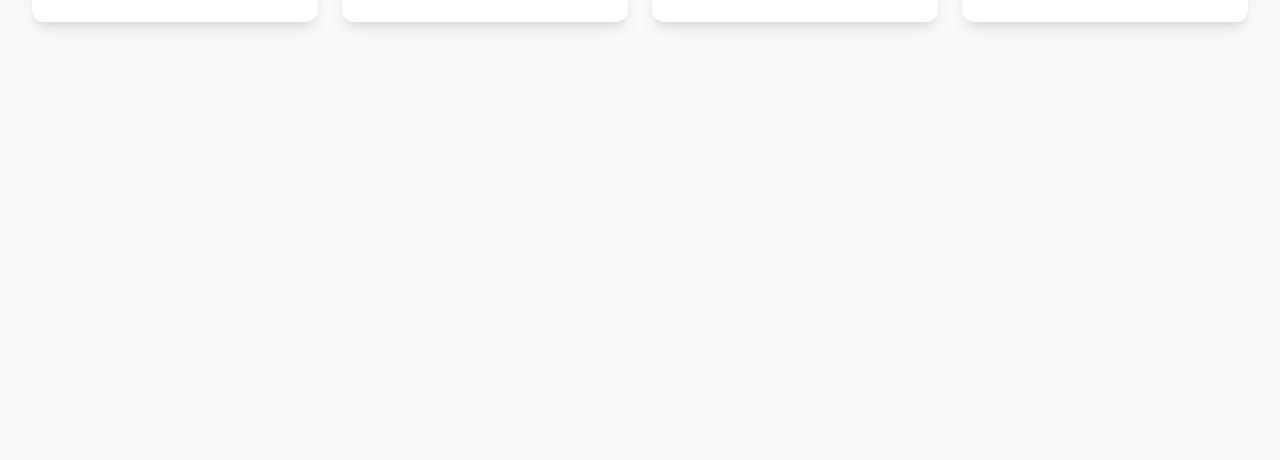
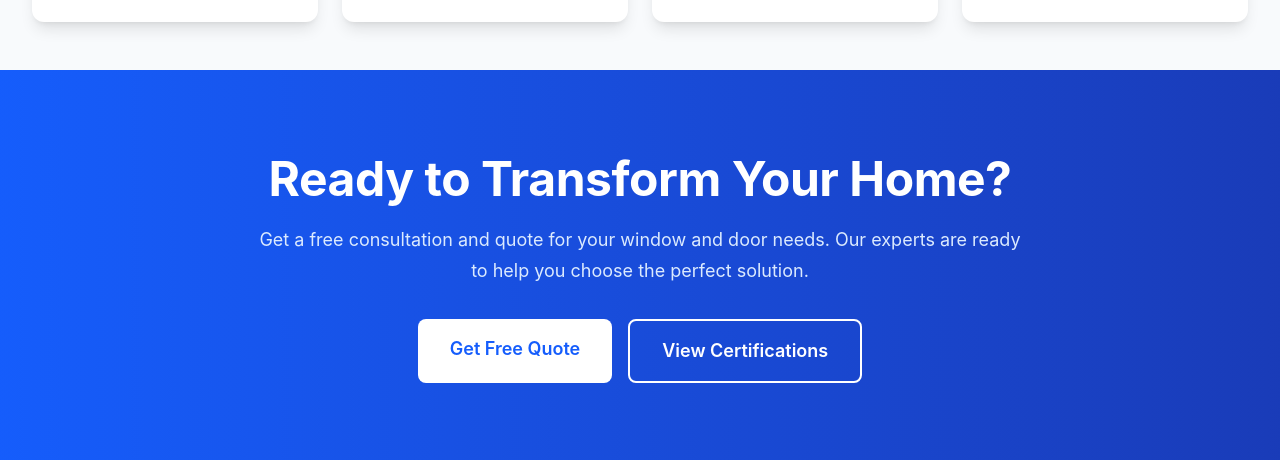
Before and after one commit to sunShineLoveMe/foreign_trade_website, a React (Vite) app: page /products in a window 1280 px wide. Shown: the part 1729-2189 px from the top of the page. Before the commit the page ends 1799 px from the top, so only its background shows below. Built offline with nearby package versions, Linux system fonts and the light colour scheme; the HTML template or start-up script is replaced by a standard one.

Commit message:
添加底部联系组件

```diff
--- a/src/pages/AboutPage.jsx
+++ b/src/pages/AboutPage.jsx
@@ -1,6 +1,7 @@
 import React from 'react';
 import { useTranslation } from 'react-i18next';
 import ImageWithLoading from '../components/ImageWithLoading';
+import { Link } from 'react-router-dom';
 
 const AboutPage = () => {
   const { t } = useTranslation();
@@ -233,6 +234,32 @@ const AboutPage = () => {
           </div>
         </div>
       </section>
+      <section className="section-padding bg-gradient-to-r from-blue-600 to-blue-800">
+        <div className="max-w-7xl mx-auto px-4 sm:px-6 lg:px-8 text-center">
+          <div className="max-w-3xl mx-auto">
+            <h2 className="text-heading-xl font-bold text-white mb-4">
+              Ready to Transform Your Home?
+            </h2>
+            <p className="text-body-lg text-blue-100 mb-8">
+              Get a free consultation and quote for your window and door needs. Our experts are ready to help you choose the perfect solution.
+            </p>
+            <div className="flex flex-col sm:flex-row gap-4 justify-center">
+              <Link
+                to="/contact"
+                className="bg-white text-blue-600 px-8 py-4 text-lg font-semibold rounded-lg hover:bg-slate-50 transition-colors"
+              >
+                Get Free Quote
+              </Link>
+              <Link
+                to="/certificates"
+                className="border-2 border-white text-white px-8 py-4 text-lg font-semibold rounded-lg hover:bg-white/10 transition-colors"
+              >
+                View Certifications
+              </Link>
+            </div>
+          </div>
+        </div>
+      </section>
     </div>
   );
 };
--- a/src/pages/CertificatesPage.jsx
+++ b/src/pages/CertificatesPage.jsx
@@ -1,6 +1,7 @@
 import React, { useState } from 'react';
 import { useTranslation } from 'react-i18next';
 import ImageWithLoading from '../components/ImageWithLoading';
+import { Link } from 'react-router-dom';
 
 const CertificatesPage = () => {
   const { t } = useTranslation();
@@ -304,6 +305,32 @@ const CertificatesPage = () => {
           </div>
         </div>
       )}
+      <section className="section-padding bg-gradient-to-r from-blue-600 to-blue-800">
+        <div className="max-w-7xl mx-auto px-4 sm:px-6 lg:px-8 text-center">
+          <div className="max-w-3xl mx-auto">
+            <h2 className="text-heading-xl font-bold text-white mb-4">
+              Ready to Transform Your Home?
+            </h2>
+            <p className="text-body-lg text-blue-100 mb-8">
+              Get a free consultation and quote for your window and door needs. Our experts are ready to help you choose the perfect solution.
+            </p>
+            <div className="flex flex-col sm:flex-row gap-4 justify-center">
+              <Link
+                to="/contact"
+                className="bg-white text-blue-600 px-8 py-4 text-lg font-semibold rounded-lg hover:bg-slate-50 transition-colors"
+              >
+                Get Free Quote
+              </Link>
+              <Link
+                to="/certificates"
+                className="border-2 border-white text-white px-8 py-4 text-lg font-semibold rounded-lg hover:bg-white/10 transition-colors"
+              >
+                View Certifications
+              </Link>
+            </div>
+          </div>
+        </div>
+      </section>
     </div>
   );
 };
--- a/src/pages/HurricaneWindowsPage.jsx
+++ b/src/pages/HurricaneWindowsPage.jsx
@@ -1,6 +1,7 @@
 import React from 'react';
 import { useTranslation } from 'react-i18next';
 import ImageWithLoading from '../components/ImageWithLoading';
+// import { Link } from 'react-router-dom';
 import AnimatedPage from '../components/AnimatedPage';
 
 const HurricaneWindowsPage = () => {
@@ -232,6 +233,7 @@ const HurricaneWindowsPage = () => {
             </div>
           </div>
         </section>
+
       </div>
     </AnimatedPage>
   );
--- a/src/pages/ProductsPage.jsx
+++ b/src/pages/ProductsPage.jsx
@@ -1,5 +1,6 @@
 import React, { useState } from 'react';
 import ImageWithLoading from '../components/ImageWithLoading';
+import { Link } from 'react-router-dom';
 import { useTranslation } from 'react-i18next';
 
 const ProductsPage = () => {
@@ -268,7 +269,34 @@ const ProductsPage = () => {
             </button>
           </div>
         )}
+
       </div>
+      <section className="section-padding bg-gradient-to-r from-blue-600 to-blue-800">
+        <div className="max-w-7xl mx-auto px-4 sm:px-6 lg:px-8 text-center">
+          <div className="max-w-3xl mx-auto">
+            <h2 className="text-heading-xl font-bold text-white mb-4">
+              Ready to Transform Your Home?
+            </h2>
+            <p className="text-body-lg text-blue-100 mb-8">
+              Get a free consultation and quote for your window and door needs. Our experts are ready to help you choose the perfect solution.
+            </p>
+            <div className="flex flex-col sm:flex-row gap-4 justify-center">
+              <Link
+                to="/contact"
+                className="bg-white text-blue-600 px-8 py-4 text-lg font-semibold rounded-lg hover:bg-slate-50 transition-colors"
+              >
+                Get Free Quote
+              </Link>
+              <Link
+                to="/certificates"
+                className="border-2 border-white text-white px-8 py-4 text-lg font-semibold rounded-lg hover:bg-white/10 transition-colors"
+              >
+                View Certifications
+              </Link>
+            </div>
+          </div>
+        </div>
+      </section>
     </div>
   );
 };
```
